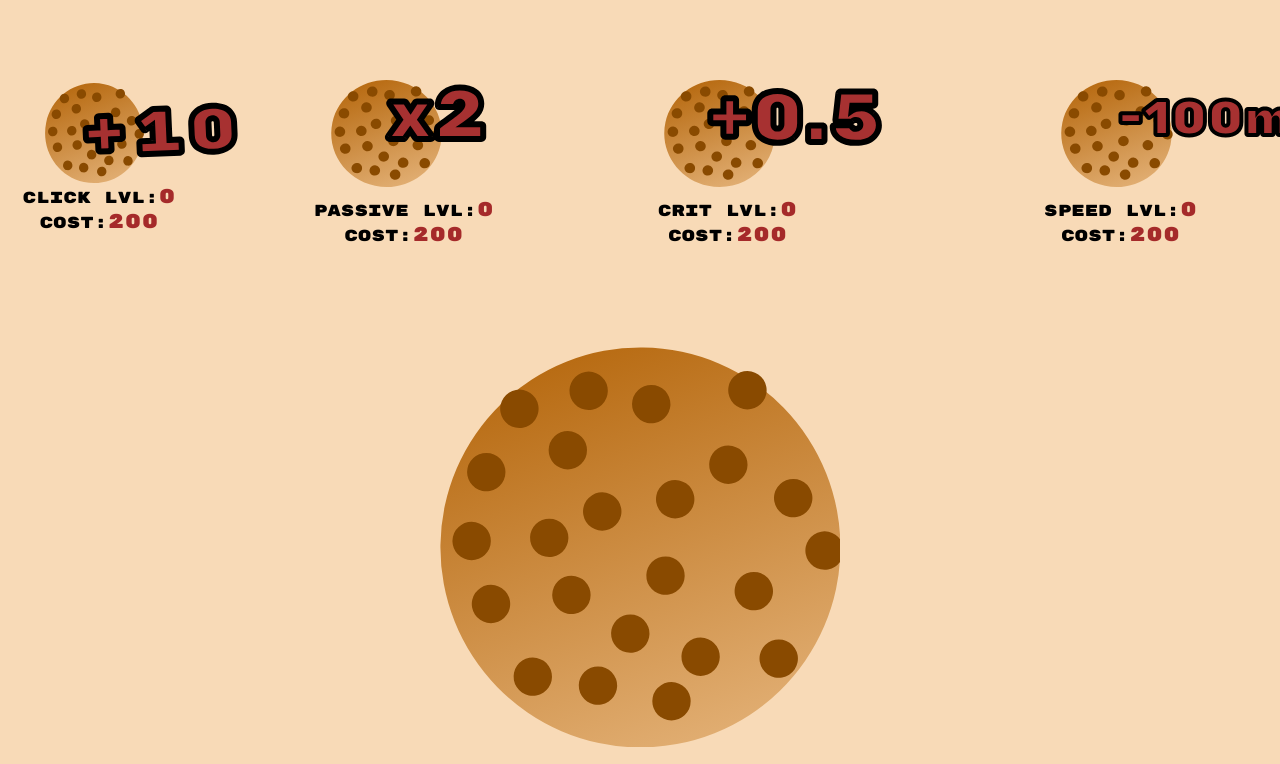
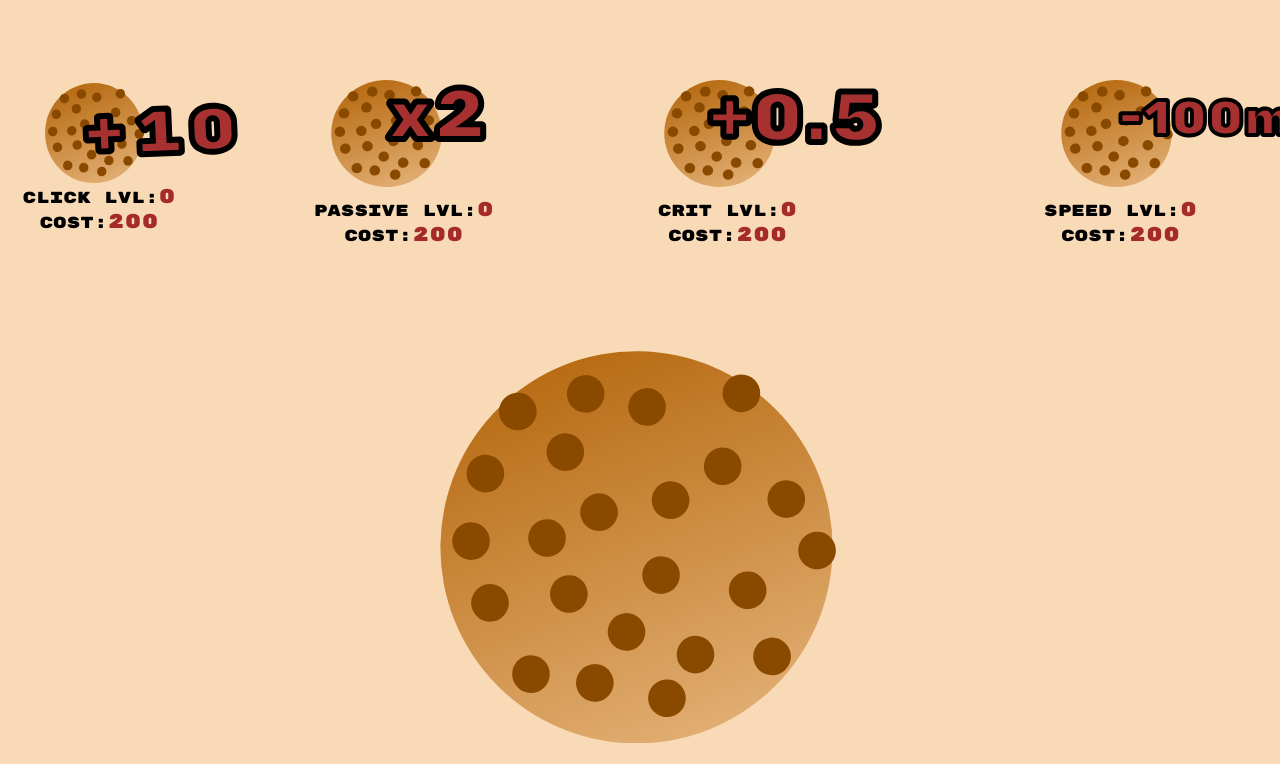
Before and after one commit to KepKepgithub/Cookie-Clicker, a plain HTML site: page index.html in a window 1280 px wide. Shown: the top 764 px of the page. Drawn offline with Linux system fonts and the light colour scheme.

Commit message:
fixed cookie pug

```diff
--- a/index.html
+++ b/index.html
@@ -26,8 +26,43 @@
           <p class="speed_lvl__cost_txt">cost:<span class="speed_lvl__cost">0</span></p>
         </div>
       </div>
-      <div class="cookie_wrap">
-        <div class="cookie"></div>
+      <div class="cookie_wrap"><svg class="cookie" width="255" height="250" viewBox="0 0 255 250" fill="none" xmlns="http://www.w3.org/2000/svg">
+<g clip-path="url(#clip0)">
+<circle cx="125.257" cy="125.257" r="125" transform="rotate(-78 125.257 125.257)" fill="url(#paint0_linear)"/>
+<circle cx="82.1434" cy="154.942" r="12" transform="rotate(-78 82.1434 154.942)" fill="#894A00"/>
+<circle cx="68.2555" cy="119.275" r="12" transform="rotate(-78 68.2555 119.275)" fill="#894A00"/>
+<circle cx="144.693" cy="221.399" r="12" transform="rotate(-78 144.693 221.399)" fill="#894A00"/>
+<circle cx="140.931" cy="142.902" r="12" transform="rotate(-78 140.931 142.902)" fill="#894A00"/>
+<circle cx="240.362" cy="127.232" r="12" transform="rotate(-78 240.362 127.232)" fill="#894A00"/>
+<circle cx="211.698" cy="194.748" r="12" transform="rotate(-78 211.698 194.748)" fill="#894A00"/>
+<circle cx="192.144" cy="27.0172" r="12" transform="rotate(-78 192.144 27.0172)" fill="#894A00"/>
+<circle cx="57.9924" cy="206.037" r="12" transform="rotate(-78 57.9924 206.037)" fill="#894A00"/>
+<circle cx="220.752" cy="94.4383" r="12" transform="rotate(-78 220.752 94.4383)" fill="#894A00"/>
+<circle cx="196.123" cy="152.588" r="12" transform="rotate(-78 196.123 152.588)" fill="#894A00"/>
+<circle cx="79.8985" cy="64.499" r="12" transform="rotate(-78 79.8985 64.499)" fill="#894A00"/>
+<circle cx="92.8978" cy="27.3908" r="12" transform="rotate(-78 92.8978 27.3908)" fill="#894A00"/>
+<circle cx="101.404" cy="102.807" r="12" transform="rotate(-78 101.404 102.807)" fill="#894A00"/>
+<circle cx="180.208" cy="73.5524" r="12" transform="rotate(-78 180.208 73.5524)" fill="#894A00"/>
+<circle cx="162.876" cy="193.572" r="12" transform="rotate(-78 162.876 193.572)" fill="#894A00"/>
+<circle cx="31.8658" cy="160.613" r="12" transform="rotate(-78 31.8658 160.613)" fill="#894A00"/>
+<circle cx="98.7201" cy="211.627" r="12" transform="rotate(-78 98.7201 211.627)" fill="#894A00"/>
+<circle cx="28.9357" cy="78.2027" r="12" transform="rotate(-78 28.9357 78.2027)" fill="#894A00"/>
+<circle cx="132.024" cy="35.7073" r="12" transform="rotate(-78 132.024 35.7073)" fill="#894A00"/>
+<circle cx="118.921" cy="179.117" r="12" transform="rotate(-78 118.921 179.117)" fill="#894A00"/>
+<circle cx="49.6137" cy="38.6373" r="12" transform="rotate(-78 49.6137 38.6373)" fill="#894A00"/>
+<circle cx="146.999" cy="95.119" r="12" transform="rotate(-78 146.999 95.119)" fill="#894A00"/>
+<circle cx="19.7876" cy="121.241" r="12" transform="rotate(-78 19.7876 121.241)" fill="#894A00"/>
+</g>
+<defs>
+<linearGradient id="paint0_linear" x1="-55.7426" y1="243.257" x2="236.757" y2="53.2574" gradientUnits="userSpaceOnUse">
+<stop stop-color="#EFC492"/>
+<stop offset="1" stop-color="#B76A11"/>
+</linearGradient>
+<clipPath id="clip0">
+<rect width="255" height="250" fill="white"/>
+</clipPath>
+</defs>
+</svg>
         <p class="cookie__text">your cookies:<span class="cookie__points">0</span></p>
         <p class="reset">reset</p>
       </div>
--- a/sass/_cookie.sass
+++ b/sass/_cookie.sass
@@ -6,18 +6,21 @@
     .cookie
         width: 40rem
         height: 40rem
-        background-image: url("/svg/cookie.svg")
-        background-size: cover
         margin-bottom: 2rem
         cursor: pointer
-        &:active
+        -webkit-user-select: none
+        -khtml-user-select: none
+        -moz-user-select: none
+        -o-user-select: none
+        user-select: none
             filter: brightness(.7)
         &__text
             font-size: 2.5rem
         &__points
             color: brown
             font-size: 3rem
-
+        &:active
+            filter: brightness(.7)
 
 .cookie_gained
     width: 5rem
```
Also changed, not shown: css/main.css, 1 other file.
